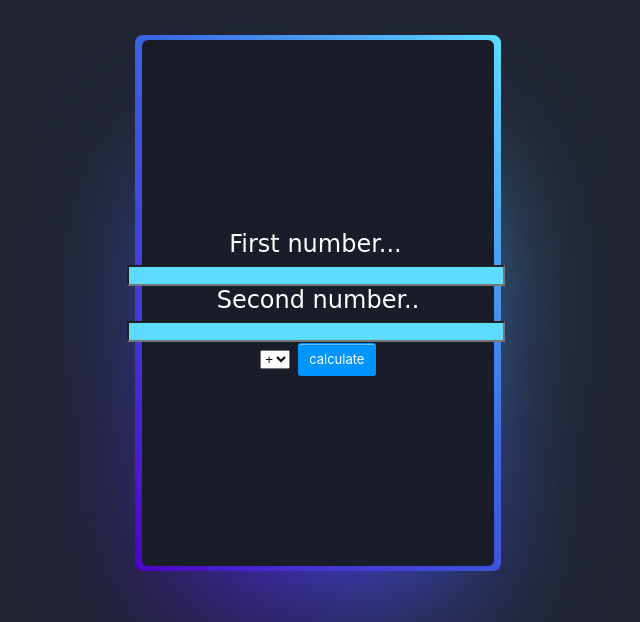
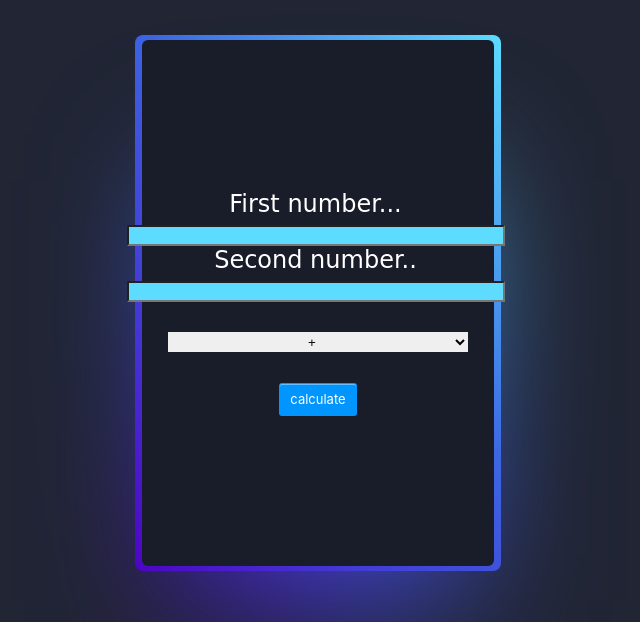
Before and after one commit to BorisMilanov/Calculator-PHP, a PHP site: page / in a window 1280 px wide. Shown: the top 622 px of the page, without its empty margins (322-962 px from the left). Run offline with PHP 8.4, Linux system fonts and the light colour scheme.

Commit message:
Select tag config css 0.1

```diff
--- a/arithmetic/simpleCalculation.php
+++ /dev/null
@@ -1,6 +0,0 @@
-            echo "myField is not set in the POST data.";
-        }
-    }
-
-}
-?>
--- a/index.php
+++ b/index.php
@@ -7,6 +7,7 @@
     <title>Document</title>
 </head>
 <link rel="stylesheet" href="style.css">
+
 <body>
     <div class="card">
         <form action="<?php echo $_SERVER['PHP_SELF']; ?>" method="post">
@@ -14,12 +15,14 @@
             <input type="text" name="numOne" id="firstNum">
             <label for="number" id="secondLabel">Second number..</label>
             <input type="text" name="numTwo" id="secondNum">
-        <select name="operator" id="">
+            <div class="select-container">
+                <select name="operator" class="select-box">
                     <option value="plus">+</option>
                     <option value="minus">-</option>
                     <option value="divide">/</option>
                     <option value="mulplication">*</option>
                 </select>
+            </div>
             <button>calculate</button>
         </form>
     </div>
--- a/style.css
+++ b/style.css
@@ -117,7 +117,7 @@ a {
     width: 370px;
 }
 
-#firstLabel {
+#secondLabel {
     margin-right: 5px;
     width: 370px;
 }
@@ -147,3 +147,18 @@ button {
     vertical-align: baseline;
     white-space: nowrap;
 }
+
+.select-container {
+    display: flex;
+    justify-content: center;
+    position: relative;
+    min-width: none;
+    height: 20px;
+    padding: 30px 30px;
+}
+
+.select-box {
+    border: none;
+    width: 300px;
+    text-align: center;
+}
```
Lines whose indentation alone changed are shown as unchanged.
